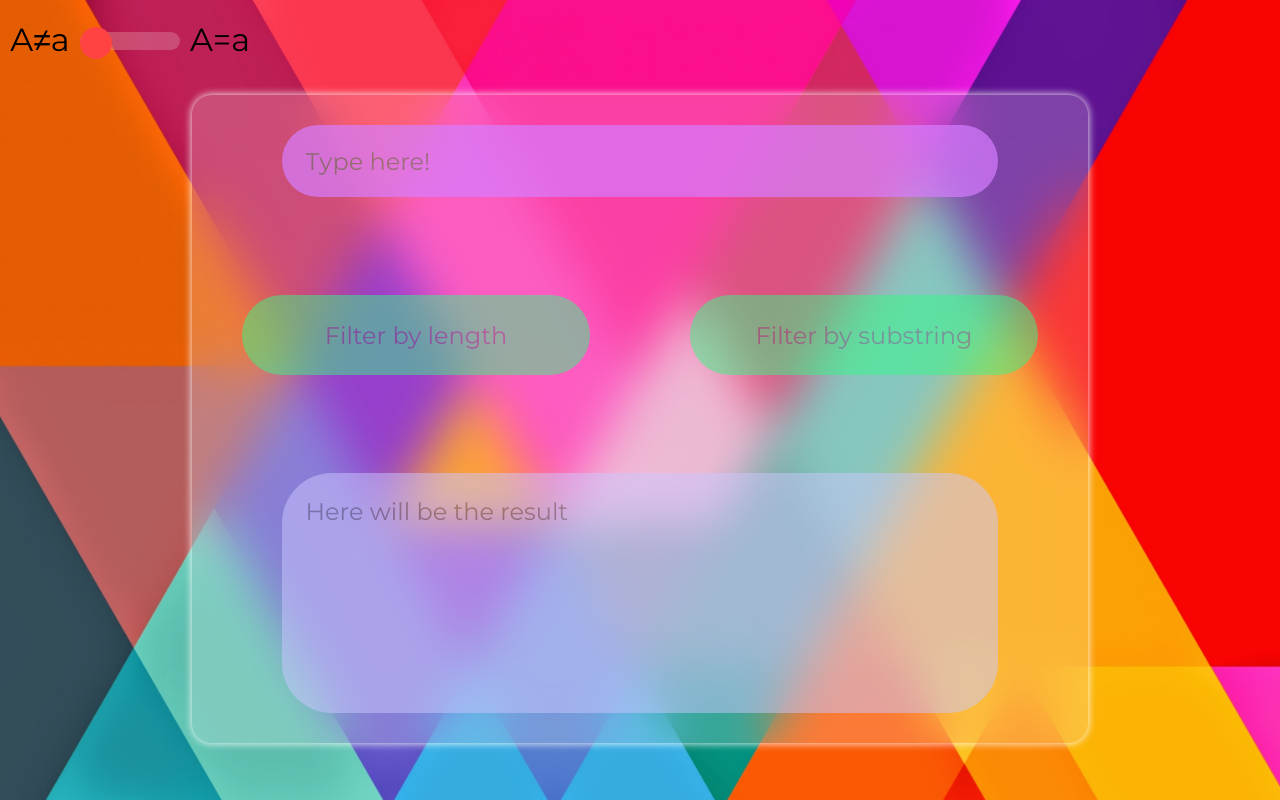
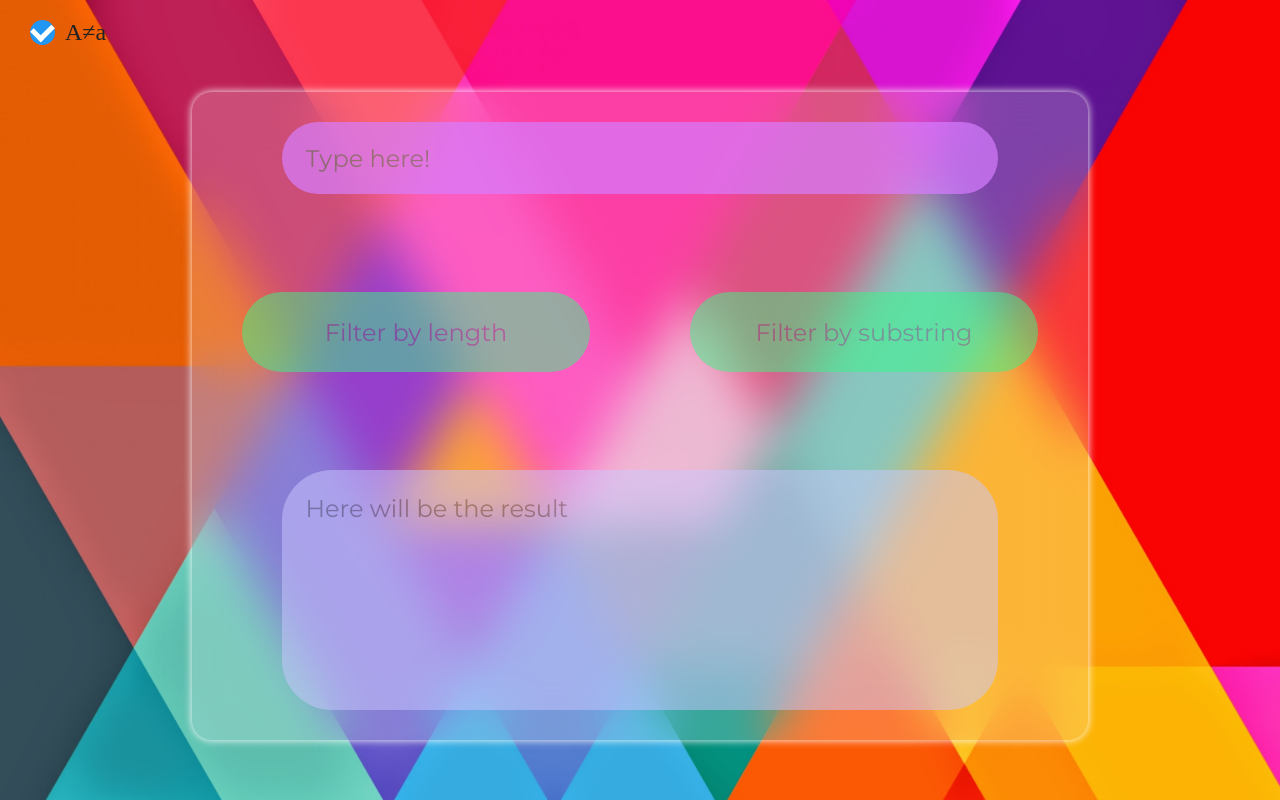
Before and after one commit to JustAnotherAlexander/data-filter, a website with bundled scripts: page index.html in a window 1280 px wide. Built offline with nearby package versions, Linux system fonts and the light colour scheme.

Commit message:
feat: delete switcher, add checkbox for case sensitive filtering, correct code style, added check for empty string input by substring search

```diff
--- a/assets/scripts/getData.js
+++ b/assets/scripts/getData.js
@@ -1,10 +1,11 @@
+/* eslint-disable prefer-destructuring */
 export default async function getData(url) {
   const response = await fetch(url, {
     method: 'get',
   });
   const rawData = await response.json();
-  let data = rawData.data;
-  return data;
+  const resultData = rawData.data;
+  return resultData;
 }
 
 export { getData };
--- a/assets/scripts/lengthFilter.js
+++ b/assets/scripts/lengthFilter.js
@@ -5,7 +5,7 @@ export default function FilterByLength(dataArr, queryText) {
   } else {
     for (let i = 0; i < dataArr.length; i += 1) {
       if (dataArr[i].length > queryText) {
-        result += `${dataArr[i] + '\n'}`;
+        result += `${dataArr[i]}\n`;
       }
     }
   }
--- a/assets/scripts/main.js
+++ b/assets/scripts/main.js
@@ -1,32 +1,34 @@
+/* eslint-disable import/extensions */
 // importing modules for query processing and fetching data
-import {getData} from './getData.js';
-import {FilterByLength} from './lengthFilter.js';
-import {FilterBySubstring} from './substringFilter.js';
+import { getData } from './getData.js';
+import { FilterByLength } from './lengthFilter.js';
+import { FilterBySubstring } from './substringFilter.js';
 
 // variables for DOM elements and url with data
-let lengthFilterButton = document.getElementById('lengthFilter');
-let substringFilterButton = document.getElementById('substringFilter');
-let queryInput = document.querySelector('.main__form__input');
-let queryResult = document.querySelector('.main__form__result');
-let switcher = document.querySelector('.header__wrapper__switcher');
+const lengthFilterButton = document.getElementById('lengthFilter');
+const substringFilterButton = document.getElementById('substringFilter');
+const queryInput = document.querySelector('.main__form__input');
+const queryResult = document.querySelector('.main__form__result');
+const switcher = document.querySelector('.header__wrapper__container__checkbox');
 const url = './assets/data/data.json';
 let dataArr;
 let lowerCaseMode = false;
 
-//creating Event Listener for switcher to move the redd circle
+//  creating Event Listener for switcher to move the redd circle
+
 switcher.addEventListener('click', () => {
-    switcher.classList.toggle('switcher_on');
-    if (lowerCaseMode) {
+  if (!switcher.checked) {
+    lowerCaseMode = true;
+  } else {
     lowerCaseMode = false;
-    } else {
-        lowerCaseMode = true;
     }
-})
+
+});
 
 // creating Event Listeners for buttons
 lengthFilterButton.addEventListener('click', (event) => {
   event.preventDefault();
-    let queryText = queryInput.value;
+  const queryText = queryInput.value;
   queryResult.value = FilterByLength(dataArr, queryText);
 });
 substringFilterButton.addEventListener('click', (event) => {
@@ -38,7 +40,6 @@ substringFilterButton.addEventListener('click', (event) => {
   queryResult.value = FilterBySubstring(dataArr, queryText);
 });
 
-
 async function query(data) {
   data = await getData(url);
   return data;
--- a/assets/scripts/substringFilter.js
+++ b/assets/scripts/substringFilter.js
@@ -1,9 +1,13 @@
 export default function FilterBySubstring(dataArr, queryText) {
   let result = '';
+  if (queryText === '') {
+    result = 'nothing was entered. Please enter a substring to search for.';
+    return result;
+  }
   const regexp = new RegExp(`${queryText}`);
   for (let i = 0; i < dataArr.length; i += 1) {
     if (dataArr[i].match(regexp)) {
-      result += `${dataArr[i] + '\n'}`;
+      result += `${dataArr[i]}\n`;
     }
   }
   return result;
--- a/assets/styles/glassmorphism-style.css
+++ b/assets/styles/glassmorphism-style.css
@@ -27,48 +27,78 @@ body {
 .header__wrapper {
     display: flex;
     justify-content: space-between;
-    flex-direction: row;
 }
 
-.header__wrapper__text {
-    height: 1em;
-    width: 1em;
-    margin: 1.5rem 0 0 1.5rem;
-    display: flex;
-    justify-content: center;
-    align-items: center;
-    font-family: 'Montserrat', sans-serif;
-    font-size: 2rem;
-    color: #000;
-}
+/* Customize the label (the container) */
+.header__wrapper__container {
+    margin: 20px 0 0 30px;
+    display: block;
+    position: relative;
+    padding-left: 35px;
+    margin-bottom: 12px;
+    cursor: pointer;
+    font-size: 1.5rem;
+    -webkit-user-select: none;
+    -moz-user-select: none;
+    -ms-user-select: none;
+    user-select: none;
+  }
 
-.header__wrapper__switcher__bar{
-    width: 100px;
-    height: 30%;
-    border-radius: 10px;
-    margin: 2rem 0 0 1.5rem;
+  /* Hide the browser's default checkbox */
+  .header__wrapper__container input {
+    position: absolute;
+    opacity: 0;
+    cursor: pointer;
+    height: 0;
+    width: 0;
+  }
+
+  /* Create a custom checkbox */
+  .header__wrapper__container__checkmark {
+    position: absolute;
+    top: 0;
+    left: 0;
+    height: 25px;
+    width: 25px;
+    border-radius: 15px;
+    background-color: #eee;
     backdrop-filter: blur(25px);
-    background-color: rgba(255, 255, 255, 0.205);
-}
+  }
 
-.header__wrapper__switcher {
-    background-color: rgb(255, 66, 66);
-    backdrop-filter: blur(25px);
-    border-radius: 20px;
-    height: 2em;
-    width: 2em;
-    transition: 1s;
-    margin: -5% 0 auto 0;
-}
+  /* On mouse-over, add a grey background color */
+  .header__wrapper__container:hover input ~ .header__wrapper__container__checkmark {
+    background-color: #ccc;
+  }
 
-.switcher_on {
-    transition: 1s;
-    margin: -5% 0 auto 70%;
-}
+  /* When the checkbox is checked, add a blue background */
+  .header__wrapper__container input:checked ~ .header__wrapper__container__checkmark {
+    background-color: #2196F3;
+  }
 
-.header__wrapper__switcher:hover {
-    cursor: pointer;
-}
+  /* Create the checkmark/indicator (hidden when not checked) */
+  .header__wrapper__container__checkmark:after {
+    content: "";
+    position: absolute;
+    display: none;
+  }
+
+  /* Show the checkmark when checked */
+  .header__wrapper__container input:checked ~ .header__wrapper__container__checkmark:after {
+    display: block;
+  }
+
+  /* Style the checkmark/indicator */
+  .header__wrapper__container .header__wrapper__container__checkmark:after {
+    left: 5px;
+    top: 0px;
+    width: 15px;
+    height: 20px;
+    border: solid white;
+    border-width: 0 5px 5px 0;
+    -webkit-transform: rotate(45deg);
+    -ms-transform: rotate(45deg);
+    transform: rotate(45deg);
+  }
 
 .main {
     display: flex;
--- a/index.html
+++ b/index.html
@@ -12,11 +12,10 @@
 <body>
     <header class="header">
         <div class="header__wrapper">
-            <span class="header__wrapper__text"> A&ne;a</span>
-        <div class="header__wrapper__switcher__bar">
-            <div class="header__wrapper__switcher"></div>
-        </div>
-        <span class="header__wrapper__text"> A=a</span>
+            <label class="header__wrapper__container"> A&ne;a
+                <input type="checkbox" checked="checked" class="header__wrapper__container__checkbox">
+                <span class="header__wrapper__container__checkmark"></span>
+              </label>
         </div>
     </header>
     <section class="main">
```
Lines whose indentation alone changed are shown as unchanged.
